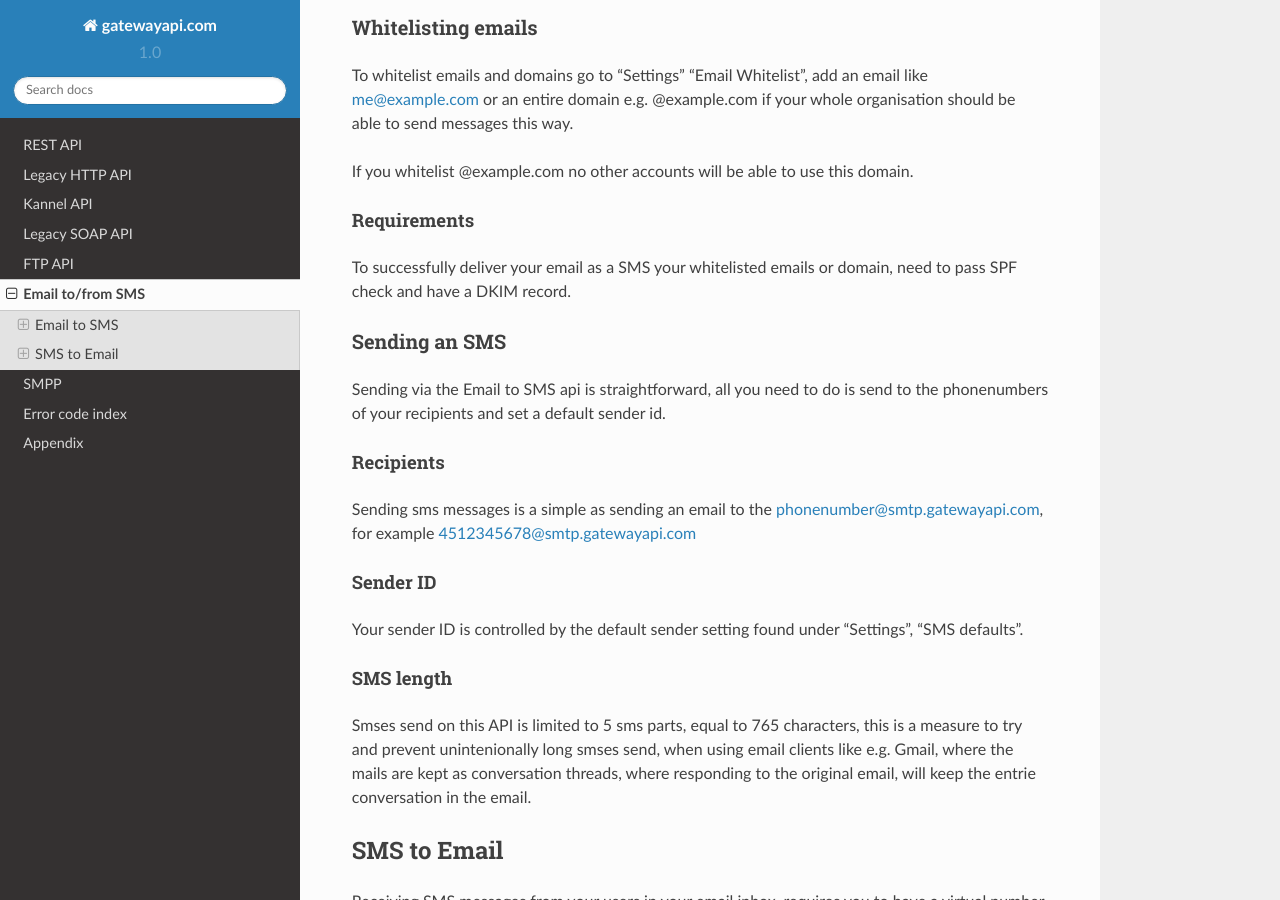
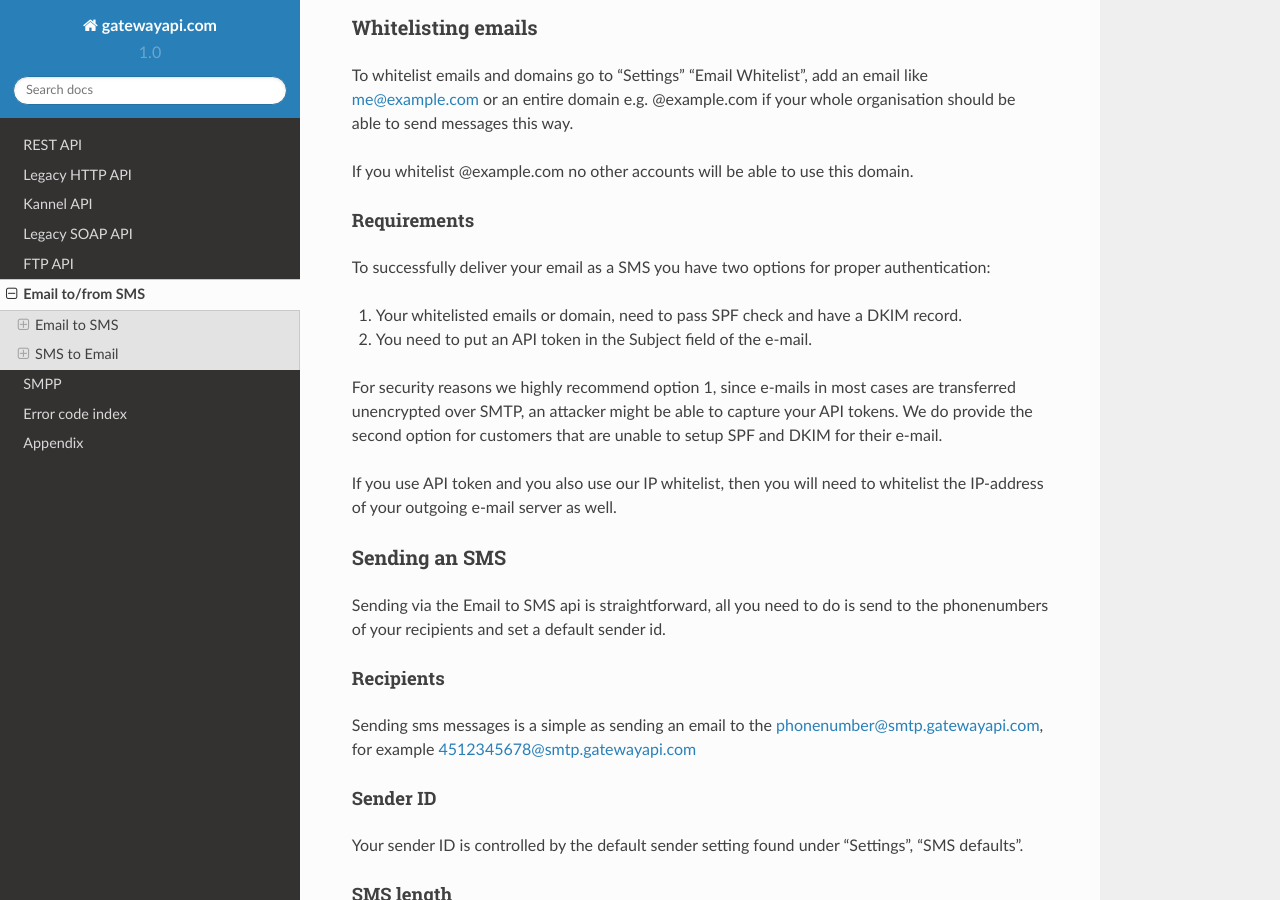
Before and after one commit to onlinecity/gatewayapi-docs, a Sphinx documentation site: the page built from docs/email-to-sms.rst, in a window 1280 px wide and 900 px high, scrolled down 322 px. Built offline with Sphinx 7.4.7 and the Read the Docs theme 2.0.0, drawn with Linux system fonts in a browser that asks for light colours.

Commit message:
New IP range and e-mail2sms updates (#39)

```diff
--- a/docs/email-to-sms.rst
+++ b/docs/email-to-sms.rst
@@ -24,8 +24,17 @@
 Requirements
 ~~~~~~~~~~~~
 
-To successfully deliver your email as a SMS your whitelisted emails or domain,
-need to pass SPF check and have a DKIM record.
+To successfully deliver your email as a SMS you have two options for proper authentication:
+
+1. Your whitelisted emails or domain, need to pass SPF check and have a DKIM record.
+2. You need to put an API token in the Subject field of the e-mail.
+
+For security reasons we highly recommend option 1, since e-mails in most cases are transferred
+unencrypted over SMTP, an attacker might be able to capture your API tokens.
+We do provide the second option for customers that are unable to setup SPF and DKIM for their e-mail.
+
+If you use API token and you also use our IP whitelist, then you will need to whitelist the IP-address
+of your outgoing e-mail server as well.
 
 Sending an SMS
 ^^^^^^^^^^^^^^
--- a/docs/rest.rst
+++ b/docs/rest.rst
@@ -1004,7 +1004,7 @@
 MO SMS (Mobile Originated SMS, or Incoming SMS).
 
 If you filter IPs, note that we will call your webhook from the IP range
-77.66.39.128/25. In the future we may add IPs but for now this is the range.
+35.241.147.191/32 and 35.233.1.105/32. In the future we may add IPs but for now this is the range.
 
 
 Delivery Status Notification
```
Also changed, not shown: .travis.yml (deleted).
